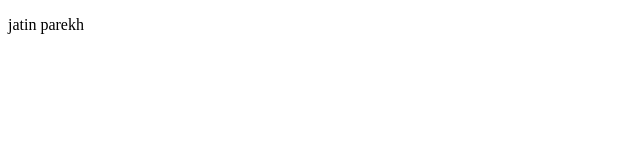
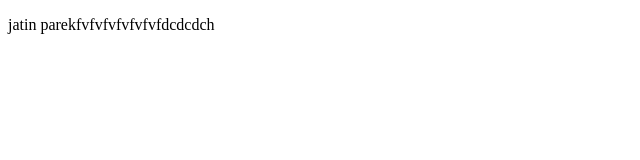
Before and after one commit to pkh502/git--demo, a plain HTML site: page index.html in a window 1280 px wide. Shown: the whole page, without its empty margins (0-640 px from the left). Drawn offline with Linux system fonts and the light colour scheme.

Commit message:
Update index.html

```diff
--- a/index.html
+++ b/index.html
@@ -7,6 +7,6 @@
 </head>
 <body>
 
-    <p>jatin parekh</p>
+    <p>jatin parekfvfvfvfvfvfvfdcdcdch</p>
 </body>
 </html>
```
